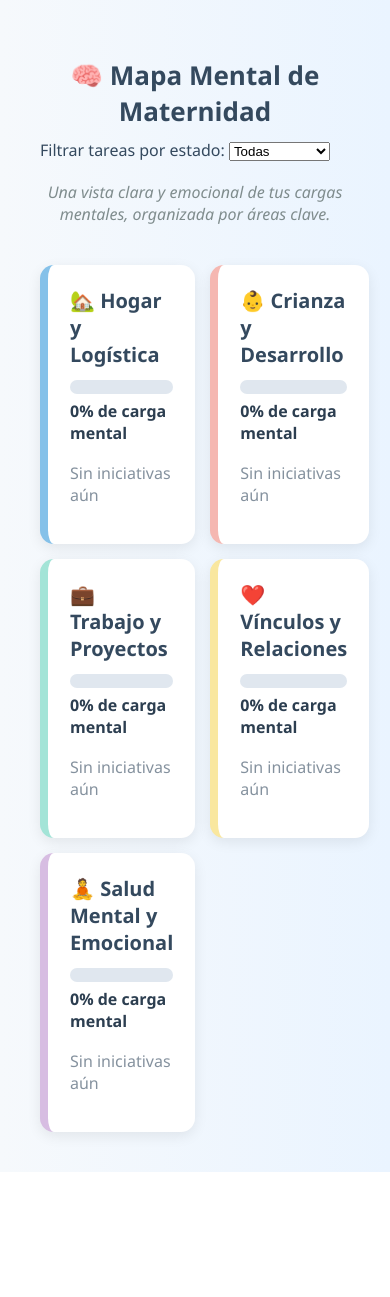
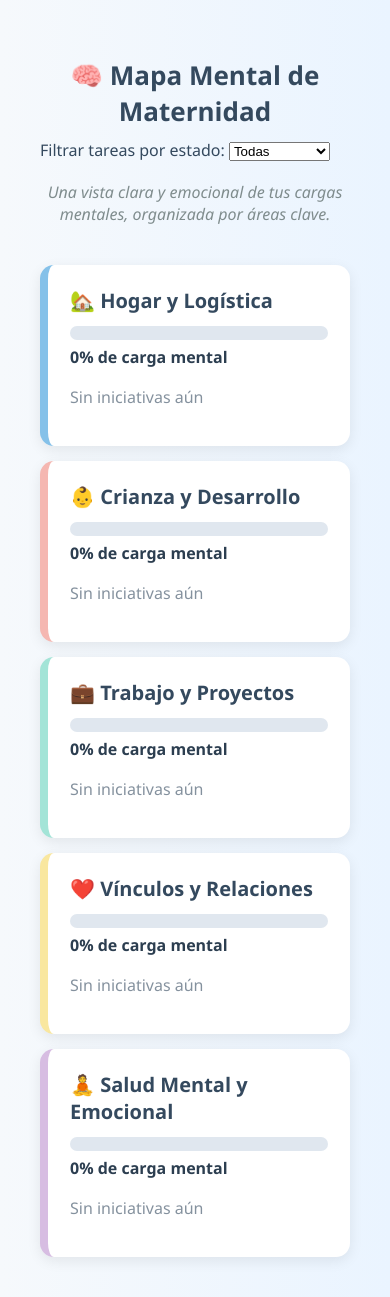
Before and after one commit to MarcoLogica/impulso, a Django app: page /mapa-maternal/ in a window 390 px wide. Before the commit the page ends 1172 px from the top, so only its background shows below. Run offline with Django 5.2, Linux system fonts and the light colour scheme; the visitor is signed in with stand-in values (Sample User, id 1); data that the repository does not hold is empty.

Commit message:
mejora visual panel

```diff
--- a/base/templates/mapa_maternal.html
+++ b/base/templates/mapa_maternal.html
@@ -168,14 +168,14 @@
   /* Layout general del grid */
 .grid-dimensiones {
   display: grid;
-  grid-template-columns: repeat(2, 1fr);
+  grid-template-columns: repeat(1, 1fr);
   gap: 15px;
 }
 
 /* Móviles: 2 tarjetas por fila */
 @media (max-width: 600px) {
   .grid-dimensiones {
-    grid-template-columns: repeat(2, 1fr);
+    grid-template-columns: repeat(1, 1fr);
   }
 }
 
```
